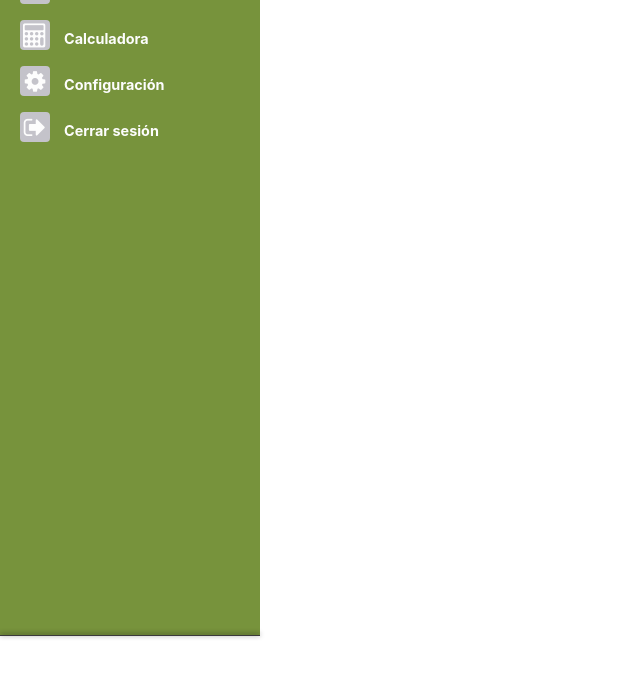
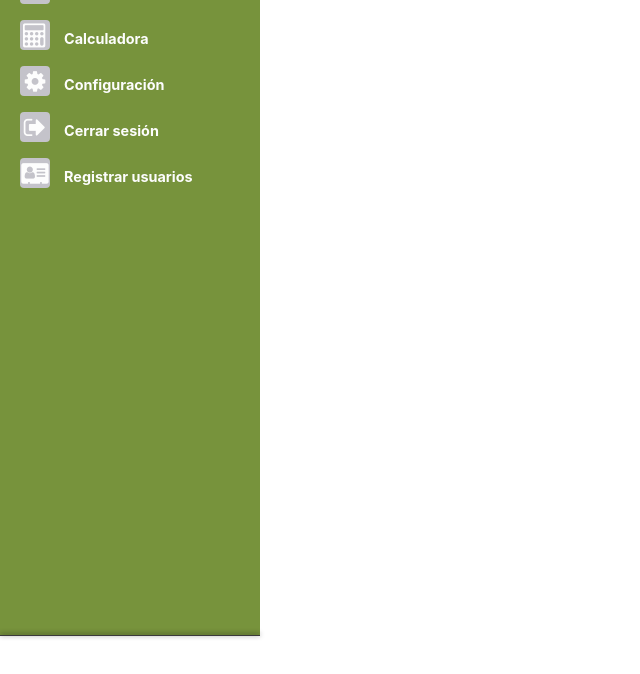
Before and after one commit to vanessaperez/EIA-EP4793, a Django app: page /users/profile/ in a window 1280 px wide. Shown: the part 164-838 px from the top of the page, without its empty margins (0-640 px from the left). Run offline with Django 3.2, Linux system fonts and the light colour scheme; the visitor is signed in with stand-in values (Sample User, id 1); some libraries are stand-ins or nearby versions.

Commit message:
Cambios en la logica de registro

```diff
--- a/eia/urls.py
+++ b/eia/urls.py
@@ -16,12 +16,15 @@ Including another URLconf
 from django.contrib import admin
 from django.urls import path, include
 from users import views
+from django.contrib.auth import views as auth_views
 
 urlpatterns = [
 
     path('users/', include('users.urls')),
     path('users/', include('django.contrib.auth.urls')),
     path('admin/', admin.site.urls),
-    path('', views.HomePageView.as_view(), name='home'),
+    #path('', views.HomePageView.as_view(), name='home'),
+    #path('', views.LoginView.as_view(), name='login'),
+    path('', auth_views.LoginView.as_view(), name='login')
 
 ]
--- a/templates/base.html
+++ b/templates/base.html
@@ -100,6 +100,16 @@
                                 </span>
                             </a>
                         </li>
+                        {% if user.is_superuser %}
+                        <li class="sidebar-dropdown">
+                            <a href="{% url 'signup' %}">
+                                <i class="fa fa-address-card" style="font-size:24px"></i>
+                                <span>
+                                    <strong>Registrar usuarios</strong>
+                                </span>
+                            </a>
+                        </li>
+                        {% endif %}
                 </div>
                 <!-- sidebar-menu  -->
             </div>
--- a/users/views.py
+++ b/users/views.py
@@ -8,6 +8,9 @@ from django.contrib.auth.decorators import login_required
 
 class HomePageView(TemplateView):
     template_name = 'home.html'
+
+class LoginView(TemplateView):
+	template_name = 'registration/login.html'
 
 
 def signup(request):
```
